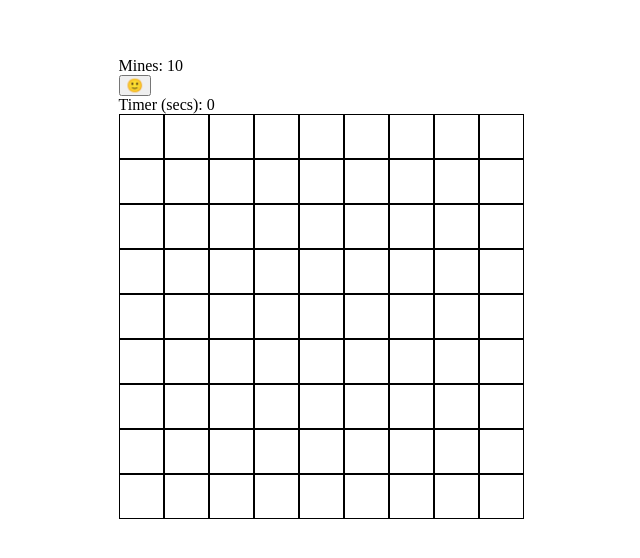
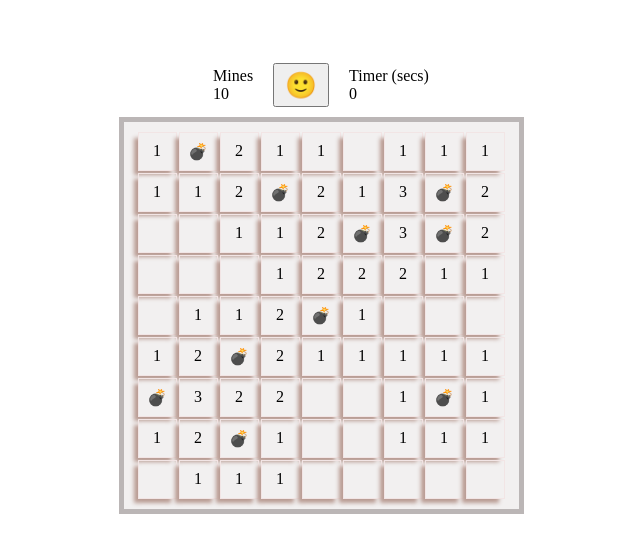
Before and after one commit to ladeoshodi/minesweeper, a plain HTML site: page index.html in a window 1280 px wide. Shown: the part 112-670 px from the top of the page, without its empty margins (319-959 px from the left). Drawn offline with Linux system fonts and the light colour scheme.

Commit message:
Style grid cells

```diff
--- a/css/main.css
+++ b/css/main.css
@@ -3,22 +3,42 @@
 }
 
 body {
-  height: 100vh;
   margin: 0;
   padding: 0;
+}
+
+.grid-wrapper {
+  height: 100vh;
   display: flex;
   justify-content: center;
   align-items: center;
+  flex-wrap: wrap;
+  flex-direction: column;
+}
+
+.game-panel {
+  display: flex;
+  justify-content: center;
+  align-items: center;
+  gap: 20px;
+  margin-bottom: 10px;
+}
+
+.reset {
+  padding: 5px 10px;
+  font-size: 1.6rem;
 }
 
 .beginner {
   min-width: 405px;
   width: 405px;
+  border: 5px solid #bbb6b6;
+  padding: 10px;
 }
 
 .beginner > .cell {
-  width: 45px;
-  height: 45px;
+  width: 39px;
+  height: 39px;
 }
 
 .grid {
@@ -26,13 +46,16 @@ body {
   flex-wrap: wrap;
   justify-content: center;
   align-items: center;
+  gap: 2px;
+  background-color: #e7e3e385;
 }
 
 .cell {
-  border: 1px solid black;
+  border: 1px solid #f2e5e5;
   display: flex;
   justify-content: center;
   align-items: center;
+  box-shadow: -5px 5px 4px -1px #b99c93;
 }
 
 .cell:hover {
@@ -53,7 +76,7 @@ body {
 }
 
 .blank {
-  background-color: rgba(128, 128, 128, 50%);
+  background-color: rgba(184, 175, 175, 50%);
 }
 
 .safe {
--- a/index.html
+++ b/index.html
@@ -10,9 +10,15 @@
   <body>
     <div class="grid-wrapper">
         <div class="game-panel">
-            <div class="mine-count">Mines: <span></span></div>
+            <div class="mine-display">
+                <div class="mine-label">Mines</div>
+                <div class="mine-count"></div>
+            </div>
             <button class="reset">🙂</button>
-            <div class="timer">Timer (secs): <span></span></div>
+            <div class="timer-display">
+                <div class="timer-label">Timer (secs)</div>
+                <div class="timer"></div>
+            </div>
         </div>
         <div class="grid"></div>
   </body>
--- a/scripts/app.js
+++ b/scripts/app.js
@@ -1,7 +1,7 @@
 const gridEl = document.querySelector(".grid");
-const mineCountDisplay = document.querySelector(".mine-count span");
+const mineCountDisplay = document.querySelector(".mine-count");
 const reset = document.querySelector(".reset");
-const timerDisplay = document.querySelector(".timer span");
+const timerDisplay = document.querySelector(".timer");
 
 const gameMode = {
   beginner: {
@@ -368,4 +368,4 @@ function displayGameBoardHidden() {
 
 // todo: remove this
 // console.log(gameBoardHidden);
-// displayGameBoardHidden();
+displayGameBoardHidden();
```
